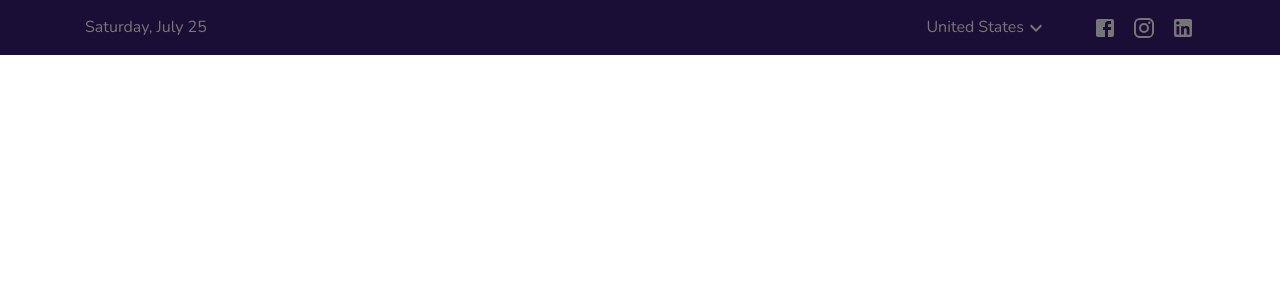
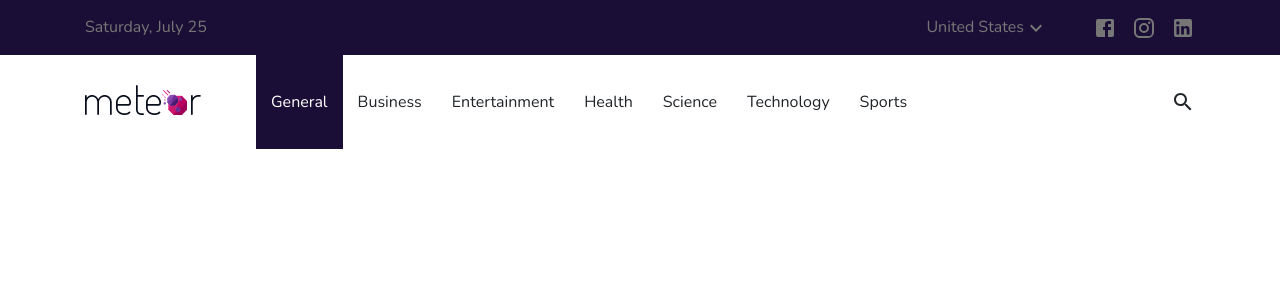
Before and after one commit to Seibeaaar/Meteor-News, a React (Create React App) app: page / in a window 1280 px wide. Shown: the top 300 px of the page. Built offline with nearby package versions, Linux system fonts and the light colour scheme.

Commit message:
Added Navbar with logo, categories available and Searchbar componet, made some adjustments in redux saga to solve undefined params issue

```diff
--- a/src/App.js
+++ b/src/App.js
@@ -1,11 +1,13 @@
 import React from 'react';
 import { BrowserRouter as Router, Switch, Route } from 'react-router-dom';
 import Header from './components/Header';
+import Navbar from './components/Navbar';
 
 const App = () => {
   return (
     <Router>
       <Header />
+      <Navbar />
       <Switch>
       </Switch>
     </Router>
--- a/src/components/CountriesList.jsx
+++ b/src/components/CountriesList.jsx
@@ -5,14 +5,18 @@ import countries from "../data/countries.json";
 import { chooseCountry } from '../redux/actions';
 import { ListWrapper, Country } from '../styled/StyledCountries';
 
-const CountriesList = ({ active, country, chooseCountry }) => {
+const CountriesList = ({ active, country, chooseCountry, toggleList }) => {
+  const listHandler = country => {
+    chooseCountry(country);
+    toggleList(false);
+  }
   return (
     <ListWrapper active={active} country={country}>
       <div className="container">
         <h3>Choose a country:</h3>
         <div className="d-flex flex-column flex-wrap list__container">
           {Object.keys(countries).map((c) => (
-            <Country key={c} current={c === country} onClick={() => chooseCountry(c)}>{countries[c]}</Country>
+            <Country key={c} current={c === country} onClick={() => listHandler(c)}>{countries[c]}</Country>
           ))}
         </div>
       </div>
@@ -24,6 +28,7 @@ CountriesList.propTypes = {
   active: PropTypes.bool.isRequired,
   country: PropTypes.string.isRequired,
   chooseCountry: PropTypes.func.isRequired,
+  toggleList: PropTypes.func.isRequired,
 };
 
 export default connect(null, { chooseCountry })(CountriesList);
--- a/src/components/Header.jsx
+++ b/src/components/Header.jsx
@@ -15,10 +15,14 @@ import CountriesList from './CountriesList';
 
 const Header = ({ country }) => {
   const [listOpen, setListOpen] = useState(false);
-  const toggleList = () => setListOpen(!listOpen);
+  const toggleList = (status) => setListOpen(status);
   return (
     <div>
-      <CountriesList active={listOpen} country={country}/>
+      <CountriesList
+        active={listOpen}
+        country={country}
+        toggleList={toggleList}
+      />
       <HeaderWrapper>
         <div className="container d-flex justify-content-between">
           <span>{moment().format("dddd, MMMM D")}</span>
--- /dev/null
+++ b/src/components/Navbar.jsx
@@ -0,0 +1,43 @@
+import React from "react";
+import PropTypes from 'prop-types';
+import { connect } from 'react-redux';
+import { chooseCategory } from '../redux/actions';
+import HeaderLogo from "../assets/HeaderLogo.png";
+import categories from '../data/categories.json';
+import Searchbar from './Searchbar';
+import { Logo, Category } from '../styled/StyledNavbar';
+
+const Navbar = ({ category, chooseCategory }) => {
+  return (
+    <div className="container d-flex justify-content-between align-items-center">
+      <div className="d-flex">
+        <Logo src={HeaderLogo} alt="Logo" />
+        <nav>
+          <ul className="d-flex">
+            {/* "cat" stands for "category" */}
+            { categories.map(cat =>
+              <Category
+                key={cat}
+                current={cat === category}
+                onClick={() => chooseCategory(cat)}
+              >{ cat }</Category>
+            ) }
+          </ul>
+        </nav>
+      </div>
+      <Searchbar />
+    </div>
+  );
+};
+
+const mapStateToProps = state => {
+  const { category } = state.main;
+  return { category };
+}
+
+Navbar.propTypes = {
+  category: PropTypes.string.isRequired,
+  chooseCategory: PropTypes.func.isRequired,
+}
+
+export default connect(mapStateToProps, { chooseCategory })(Navbar);
--- /dev/null
+++ b/src/components/Searchbar.jsx
@@ -0,0 +1,41 @@
+import React, { useState } from "react";
+import PropTypes from 'prop-types';
+import { connect } from 'react-redux';
+import { setKeyword } from '../redux/actions';
+import { SearchInput } from '../styled/StyledNavbar';
+import { Search, Clear } from '@material-ui/icons';
+
+const Searchbar = ({ setKeyword }) => {
+  const [active, setActive] = useState(false);
+  const [search, setSearch] = useState('');
+  const activeHandler = () => setActive(!active);
+  const searchHandler = e => setSearch(e.target.value);
+  const searchNews = e => {
+    if(e.key === 'Enter') {
+      setKeyword(search);
+      setSearch('');
+      setActive(false);
+    }
+  }
+  return (
+    <SearchInput active={active}>
+      <input
+        type="text"
+        placeholder="Use keywords, ex. Trump"
+        onChange={searchHandler}
+        onKeyPress={searchNews}
+      />
+      {active ? (
+        <Clear className="search__icon" onClick={activeHandler} />
+      ) : (
+        <Search className="search__icon" onClick={activeHandler} />
+      )}
+    </SearchInput>
+  );
+};
+
+Searchbar.propTypes = {
+  setKeyword: PropTypes.func.isRequired,
+}
+
+export default connect(null, { setKeyword })(Searchbar);
--- /dev/null
+++ b/src/data/categories.json
@@ -0,0 +1,9 @@
+[
+  "general",
+  "business",
+  "entertainment",
+  "health",
+  "science",
+  "technology",
+  "sports"
+]
--- a/src/index.css
+++ b/src/index.css
@@ -19,11 +19,20 @@ a, a:hover {
   color: #000;
 }
 
-button {
+button, input {
   border: none;
   background: none;
 }
 
-button:focus {
+button:focus, input:focus {
   outline: none;
 }
+
+ul {
+  margin: 0;
+}
+
+li {
+  list-style-type: none;
+  cursor: pointer;
+}
--- a/src/redux/sagas.js
+++ b/src/redux/sagas.js
@@ -1,10 +1,12 @@
-import { call, put, takeEvery } from 'redux-saga/effects';
+import { call, put, takeEvery, select } from 'redux-saga/effects';
 import { getNewsByParams, getNewsByKeyword } from '../api';
 
 // saga for fetching main news
-function* fetchMainNews(action) {
+function* fetchMainNews() {
   try {
-    const data = yield call(getNewsByParams, action.payload);
+    const mainState = state => state.main;
+    const { country, category } = yield select(mainState);
+    const data = yield call(getNewsByParams, country, category);
     yield put({ type: 'GET_MAIN_NEWS', payload: data });
   } catch (e) {
     yield put({ type: 'MAIN_NEWS_ERROR', payload: e });
--- a/src/styled/StyledCountries.js
+++ b/src/styled/StyledCountries.js
@@ -4,7 +4,7 @@ export const ListWrapper = styled.div`
   background-color: #3e3e3e;
   padding: 15px;
   color: #fff;
-  margin-top: ${props => props.active ? '0' : '-263.6px'};
+  margin-top: ${props => !props.active && '-263.6px'};
   transition: margin-top ease-out .7s;
   .list__container {
     max-height: 200px;
--- /dev/null
+++ b/src/styled/StyledNavbar.js
@@ -0,0 +1,33 @@
+import styled from 'styled-components';
+
+export const Logo = styled.img`
+  align-self: flex-start;
+  margin-top: 30px;
+  margin-right: 55px;
+`;
+
+export const Category = styled.li`
+  padding: 35px 15px;
+  transition: all ease .4s;
+  text-transform: capitalize;
+  color: ${props => props.current && '#fff'};
+  background-color: ${props => props.current && '#1a0e36'};
+  &:hover {
+    color: #fff;
+    background-color: #1a0e36;
+  }
+`;
+
+export const SearchInput = styled.div`
+  .search__icon {
+    cursor: pointer;
+    margin-left: 10px;
+  }
+  input {
+    border-bottom: 1px solid #000;
+    font-size: 14px;
+    padding: 5px 0;
+    width: ${props => props.active ? '200px' : '0'};
+    transition: width .4s ease;
+  }
+`;
```
Also changed, not shown: src/assets/HeaderLogo.png (added).
